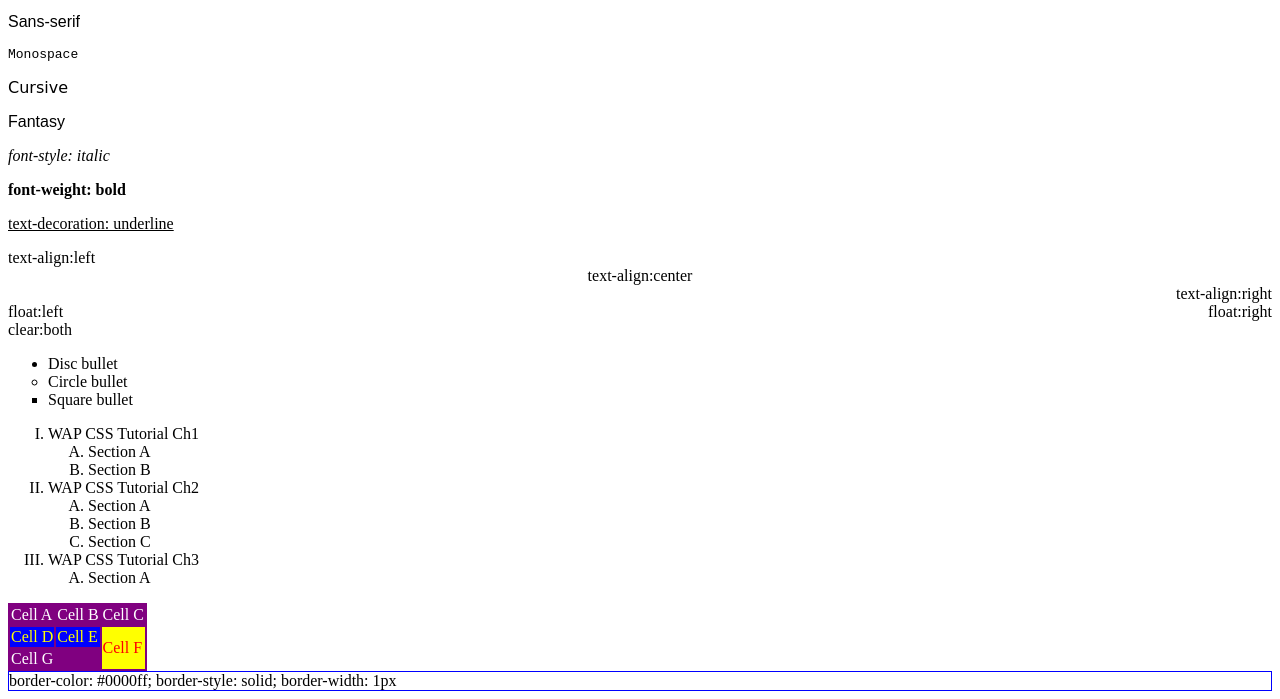
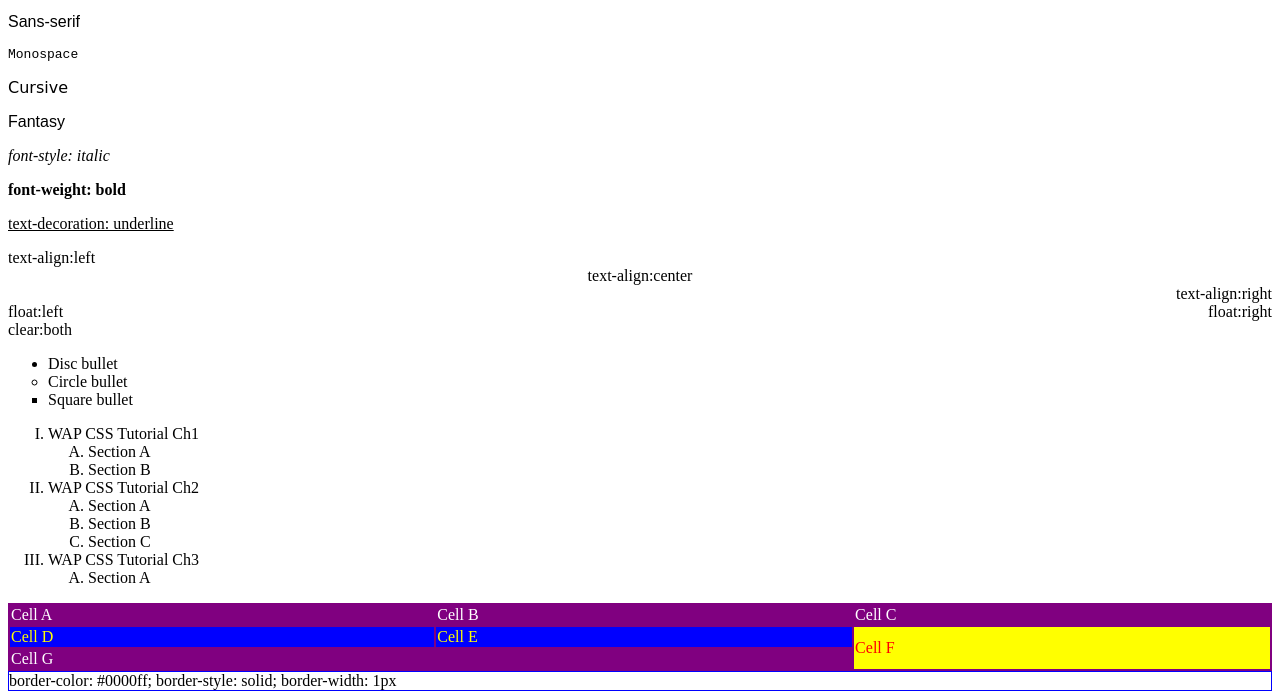
Before and after one commit to Bhanditz/opera-mini-playground, a plain HTML site: page index.html in a window 1280 px wide. Shown: the part 101-800 px from the top of the page. Drawn offline with Linux system fonts and the light colour scheme.

Commit message:
Commit 4

```diff
--- a/index.html
+++ b/index.html
@@ -60,7 +60,8 @@
           </ol>
         </li>
       </ol>
-      <table style="color: white; background-color: purple">
+      <table style="color: white; background-color: purple" width="100%">
+        <tbody>
           <tr>
             <td>Cell A</td>
             <td>Cell B</td>
@@ -74,6 +75,7 @@
           <tr>
             <td colspan="2">Cell G</td>
           </tr>
+        </tbody>
       </table>
       <div style="border-color: #0000ff; border-style: solid; border-width: 1px">border-color: #0000ff; border-style: solid; border-width: 1px</div>
       <h1>CSS1</h1>
```
Lines whose indentation alone changed are shown as unchanged.
